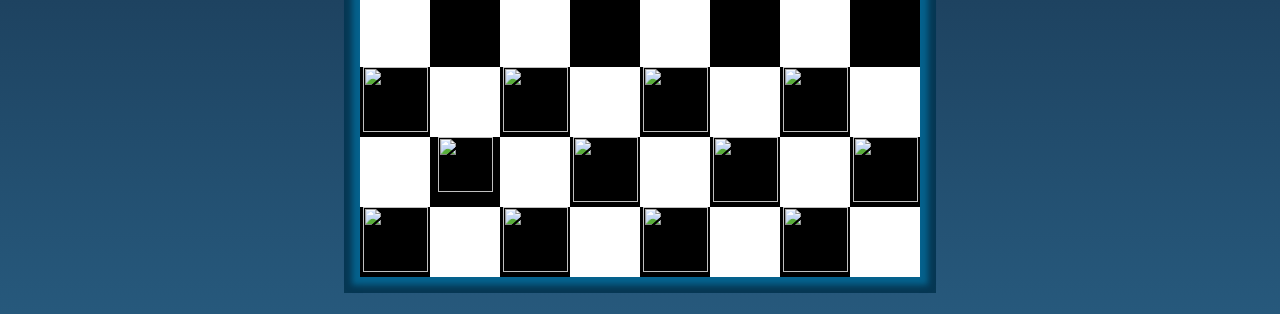
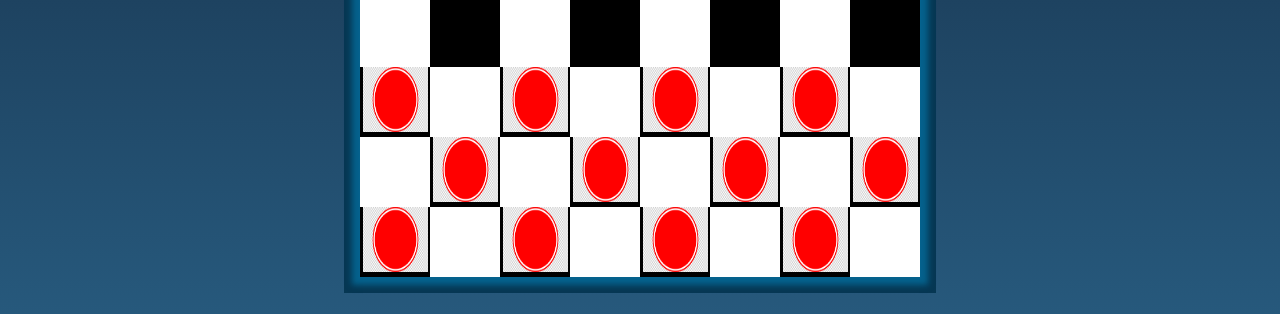
Before and after one commit to Jeremias284/ProyectoDeDamas, a plain HTML site: page index.html in a window 1280 px wide. Shown: the part 323-637 px from the top of the page. Drawn offline with Linux system fonts and the light colour scheme.

Commit message:
Segundo commit

```diff
--- a/index.html
+++ b/index.html
@@ -71,37 +71,37 @@
 
             <!-- Fila nro 6-->
             <div class="tab-fila">
-                <div class="tab-col black"><img src="C:\Users\JEREMIAS CALZADA\Desktop\img\circulorojo.png"style='width: 65px;px; height: 65px;px'/></div>
+                <div class="tab-col black"><img src="circuloRojo.png"style='width: 65px;px; height: 65px;px'/></div>
                 <div class="tab-col "></div>
-                <div class="tab-col black"><img src="C:\Users\JEREMIAS CALZADA\Desktop\img\circulorojo.png"style='width: 65px;px; height: 65px;px'/></div>
+                <div class="tab-col black"><img src="circuloRojo.png"style='width: 65px;px; height: 65px;px'/></div>
                 <div class="tab-col "></div>
-                <div class="tab-col black"><img src="C:\Users\JEREMIAS CALZADA\Desktop\img\circulorojo.png"style='width: 65px;px; height: 65px;px'/></div>
+                <div class="tab-col black"><img src="circuloRojo.png"style='width: 65px;px; height: 65px;px'/></div>
                 <div class="tab-col "></div>
-                <div class="tab-col black"><img src="C:\Users\JEREMIAS CALZADA\Desktop\img\circulorojo.png"style='width: 65px;px; height: 65px;px'/></div>
+                <div class="tab-col black"><img src="circuloRojo.png"style='width: 65px;px; height: 65px;px'/></div>
                 <div class="tab-col "></div>
              </div>
 
              <!-- Fila nro 7-->
          <div class="tab-fila"> <!--piezas blancas-->
             <div class="tab-col"></div>
-            <div class="tab-col black"><img src="C:\Users\JEREMIAS CALZADA\Desktop\img\circulorojo.png"style='width: 55px;px; height: 55px;px'/></div>
+            <div class="tab-col black"><img src="circuloRojo.png"style='width: 65px;px; height: 65px;px'/></div>
             <div class="tab-col"></div>
-            <div class="tab-col black"><img src="C:\Users\JEREMIAS CALZADA\Desktop\img\circulorojo.png"style='width: 65px;px; height: 65px;px'/></div>
+            <div class="tab-col black"><img src="circuloRojo.png"style='width: 65px;px; height: 65px;px'/></div>
             <div class="tab-col"></div>
-            <div class="tab-col black"><img src="C:\Users\JEREMIAS CALZADA\Desktop\img\circulorojo.png"style='width: 65px;px; height: 65px;px'/></div>
+            <div class="tab-col black"><img src="circuloRojo.png"style='width: 65px;px; height: 65px;px'/></div>
             <div class="tab-col"></div>
-            <div class="tab-col black"><img src="C:\Users\JEREMIAS CALZADA\Desktop\img\circulorojo.png"style='width: 65px;px; height: 65px;px'/></div>
+            <div class="tab-col black"><img src="circuloRojo.png"style='width: 65px;px; height: 65px;px'/></div>
          </div>
 
            <!-- Fila nro 8-->
            <div class="tab-fila"> <!--piezas blncas-->
-            <div class="tab-col black"><img src="C:\Users\JEREMIAS CALZADA\Desktop\img\circulorojo.png"style='width: 65px;px; height: 65px;px'/></div>
+            <div class="tab-col black"><img src="circuloRojo.png"style='width: 65px;px; height: 65px;px'/></div>
             <div class="tab-col "></div>
-            <div class="tab-col black"><img src="C:\Users\JEREMIAS CALZADA\Desktop\img\circulorojo.png"style='width: 65px;px; height: 65px;px'/></div>
+            <div class="tab-col black"><img src="circuloRojo.png"style='width: 65px;px; height: 65px;px'/></div>
             <div class="tab-col "></div>
-            <div class="tab-col black"><img src="C:\Users\JEREMIAS CALZADA\Desktop\img\circulorojo.png"style='width: 65px;px; height: 65px;px'/></div>
+            <div class="tab-col black"><img src="circuloRojo.png"style='width: 65px;px; height: 65px;px'/></div>
             <div class="tab-col "></div>
-            <div class="tab-col black"><img src="C:\Users\JEREMIAS CALZADA\Desktop\img\circulorojo.png"style='width: 65px;px; height: 65px;px'/></div>
+            <div class="tab-col black"><img src="circuloRojo.png"style='width: 65px;px; height: 65px;px'/></div>
             <div class="tab-col "></div>
          </div>
 
```
Also changed, not shown: circuloRojo.png (added).
